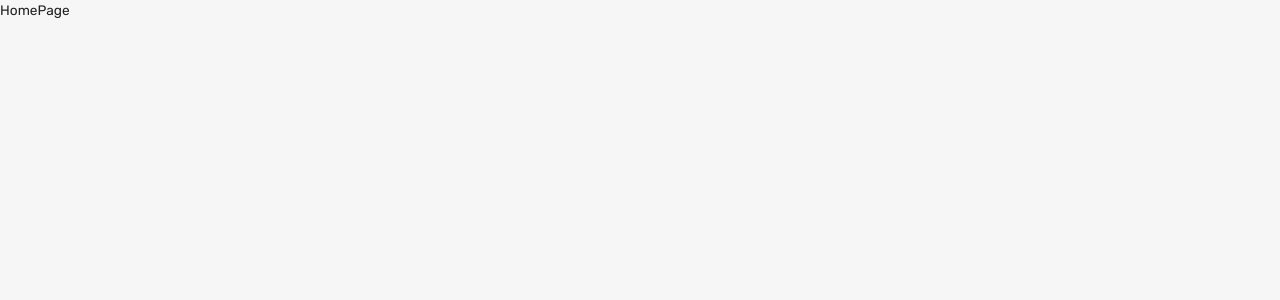
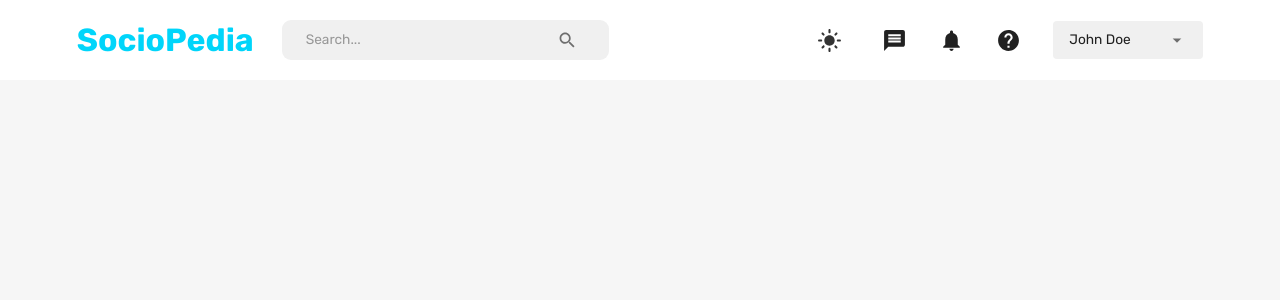
Before and after one commit to VSRPraneeth/SocioPedia, a React (Create React App) app in the folder client/: page /home in a window 1280 px wide. Shown: the top 300 px of the page. Built offline with nearby package versions, Linux system fonts and the light colour scheme.

Commit message:
navbar component

```diff
--- a/client/src/containers/homePage/index.jsx
+++ b/client/src/containers/homePage/index.jsx
@@ -1,7 +1,13 @@
+import { Box } from "@mui/material";
+import NavBar from "containers/navbar";
 import React from "react";
 
 const HomePage = () => {
-  return <div>HomePage</div>;
+  return (
+    <Box>
+      <NavBar />
+    </Box>
+  );
 };
 
 export default HomePage;
--- a/client/src/containers/navbar/index.jsx
+++ b/client/src/containers/navbar/index.jsx
@@ -1,7 +1,190 @@
-import React from "react";
+import React, { useState } from "react";
+import { useNavigate } from "react-router-dom";
+import { useDispatch, useSelector } from "react-redux";
+import { setLogout, setMode } from "state";
+import {
+  Box,
+  FormControl,
+  IconButton,
+  InputBase,
+  MenuItem,
+  Select,
+  Typography,
+  useMediaQuery,
+  useTheme,
+} from "@mui/material";
+import {
+  Close,
+  DarkMode,
+  Help,
+  LightMode,
+  Menu,
+  Message,
+  Notifications,
+  Search,
+} from "@mui/icons-material";
+import FlexBetween from "components/FlexBetween";
 
 const NavBar = () => {
-  return <div>NavBar</div>;
+  const isNonMobileScreens = useMediaQuery("(min-width: 1000px)");
+  const theme = useTheme();
+  const neutralLight = theme.palette.neutral.light;
+  const dark = theme.palette.neutral.dark;
+  const background = theme.palette.background.default;
+  const primaryLight = theme.palette.primary.light;
+  const alt = theme.palette.background.alt;
+
+  const dispatch = useDispatch();
+  const navigate = useNavigate();
+  const user = useSelector((state) => state.user);
+
+  const [isMobileMenuToggled, setIsMobileMenuToggled] = useState(false);
+
+  // const fullName = `${user.firstName} ${user.lastName}`;
+  const fullName = `John Doe`;
+
+  return (
+    <FlexBetween padding="1rem 6%" backgroundColor={alt}>
+      <FlexBetween gap="1.75rem">
+        <Typography
+          fontWeight="bold"
+          fontSize="clamp(1rem, 2rem, 2.25rem)"
+          color="primary"
+          sx={{
+            "&:hover": {
+              color: primaryLight,
+              cursor: "pointer",
+            },
+          }}
+          onClick={() => navigate("/home")}
+        >
+          SocioPedia
+        </Typography>
+        {isNonMobileScreens && (
+          <FlexBetween
+            backgroundColor={neutralLight}
+            borderRadius="9px"
+            gap="3rem"
+            padding="0.1rem 1.5rem"
+          >
+            <InputBase placeholder="Search..." />
+            <IconButton>
+              <Search />
+            </IconButton>
+          </FlexBetween>
+        )}
+      </FlexBetween>
+
+      {/* DESKTOP NAV */}
+      {isNonMobileScreens ? (
+        <FlexBetween gap="2rem">
+          <IconButton onClick={() => dispatch(setMode())}>
+            {theme.palette.mode === "dark" ? (
+              <DarkMode sx={{ fontSize: "25px" }} />
+            ) : (
+              <LightMode sx={{ color: dark, fontSize: "25px" }} />
+            )}
+          </IconButton>
+          <Message sx={{ fontSize: "25px" }} />
+          <Notifications sx={{ fontSize: "25px" }} />
+          <Help sx={{ fontSize: "25px" }} />
+          <FormControl variant="standard" value={fullName}>
+            <Select
+              value={fullName}
+              sx={{
+                backgroundColor: neutralLight,
+                width: "150px",
+                borderRadius: "0.25rem",
+                p: "0.25rem 1rem",
+                "& .MuiSvgIcon-root": { pr: "0.25rem", width: "3rem" },
+                "& .MuiSelect-select:focus": { backgroundColor: neutralLight },
+              }}
+              input={<InputBase />}
+            >
+              <MenuItem value={fullName}>
+                <Typography>{fullName}</Typography>
+              </MenuItem>
+              <MenuItem onClick={() => dispatch(setLogout())}>
+                <Typography>Log Out</Typography>
+              </MenuItem>
+            </Select>
+          </FormControl>
+        </FlexBetween>
+      ) : (
+        <IconButton
+          onClick={() => setIsMobileMenuToggled(!isMobileMenuToggled)}
+        >
+          <Menu />
+        </IconButton>
+      )}
+
+      {/* MOBILE NAV */}
+      {!isNonMobileScreens && isMobileMenuToggled && (
+        <Box
+          position="fixed"
+          right="0"
+          bottom="0"
+          height="100%"
+          zIndex="10"
+          maxWidth="500px"
+          minWidth="300px"
+          backgroundColor={background}
+        >
+          <Box display="flex" justifyContent="flex-end" p="1rem">
+            <IconButton
+              onClick={() => setIsMobileMenuToggled(!isMobileMenuToggled)}
+            >
+              <Close />
+            </IconButton>
+          </Box>
+          <FlexBetween
+            display="flex"
+            flexDirection="column"
+            justifyContent="center"
+            alignItems="center"
+            gap="3rem"
+          >
+            <IconButton
+              onClick={() => dispatch(setMode())}
+              sx={{ fontSize: "25px" }}
+            >
+              {theme.palette.mode === "dark" ? (
+                <DarkMode sx={{ fontSize: "25px" }} />
+              ) : (
+                <LightMode sx={{ color: dark, fontSize: "25px" }} />
+              )}
+            </IconButton>
+            <Message sx={{ fontSize: "25px" }} />
+            <Notifications sx={{ fontSize: "25px" }} />
+            <Help sx={{ fontSize: "25px" }} />
+            <FormControl variant="standard" value={fullName}>
+              <Select
+                value={fullName}
+                sx={{
+                  backgroundColor: neutralLight,
+                  width: "150px",
+                  borderRadius: "0.25rem",
+                  p: "0.25rem 1rem",
+                  "& .MuiSvgIcon-root": { pr: "0.25rem", width: "3rem" },
+                  "& .MuiSelect-select:focus": {
+                    backgroundColor: neutralLight,
+                  },
+                }}
+                input={<InputBase />}
+              >
+                <MenuItem value={fullName}>
+                  <Typography>{fullName}</Typography>
+                </MenuItem>
+                <MenuItem onClick={() => dispatch(setLogout())}>
+                  <Typography>Log Out</Typography>
+                </MenuItem>
+              </Select>
+            </FormControl>
+          </FlexBetween>
+        </Box>
+      )}
+    </FlexBetween>
+  );
 };
 
 export default NavBar;
```
